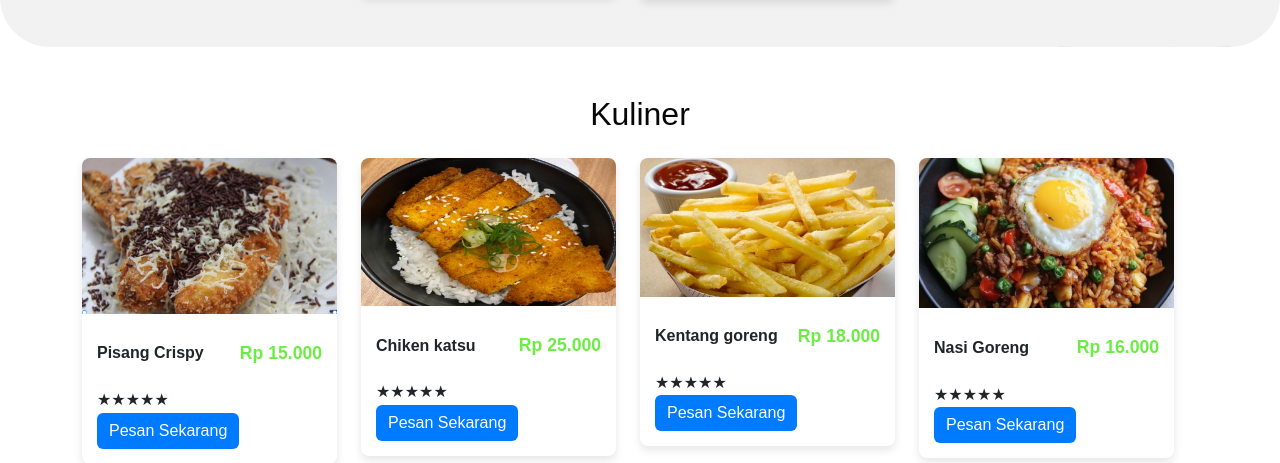
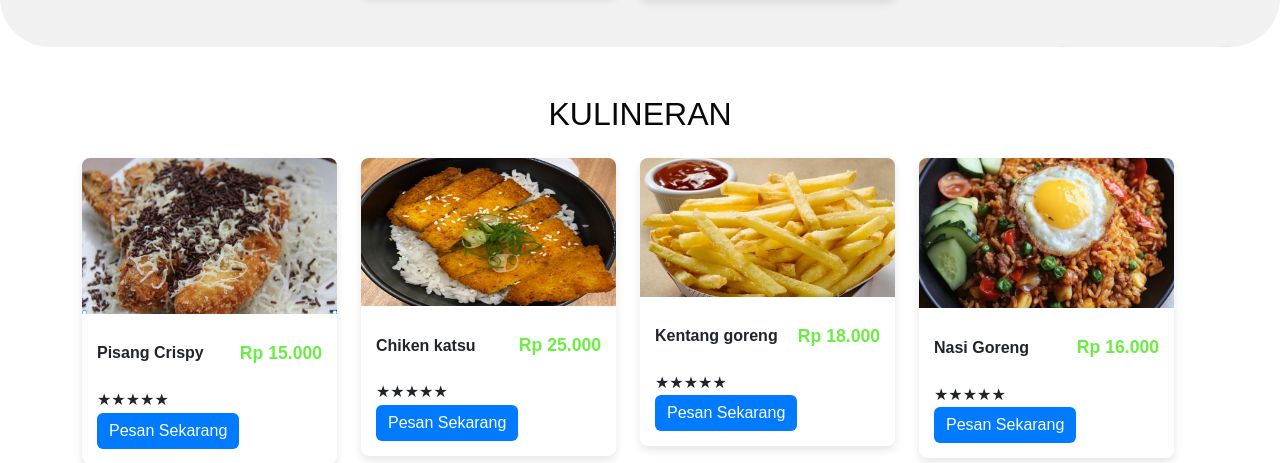
Before and after one commit to Mirayunisa27/cipanten, a PHP site: page / in a window 1280 px wide. Shown: the part 2493-2956 px from the top of the page. Run offline with PHP 8.4, Linux system fonts and the light colour scheme.

Commit message:
Add files via upload

```diff
--- a/index.php
+++ b/index.php
@@ -153,7 +153,7 @@
 
   <section id="kuliner" class="py-5">
     <div class="container">
-        <h2 class="text-center mb-4">Kuliner</h2>
+        <h2 class="text-center mb-4">KULINERAN</h2>
         <div class="row g-4"></div>
         <!-- Baris 1 -->
         <div class="row g-4">
```
